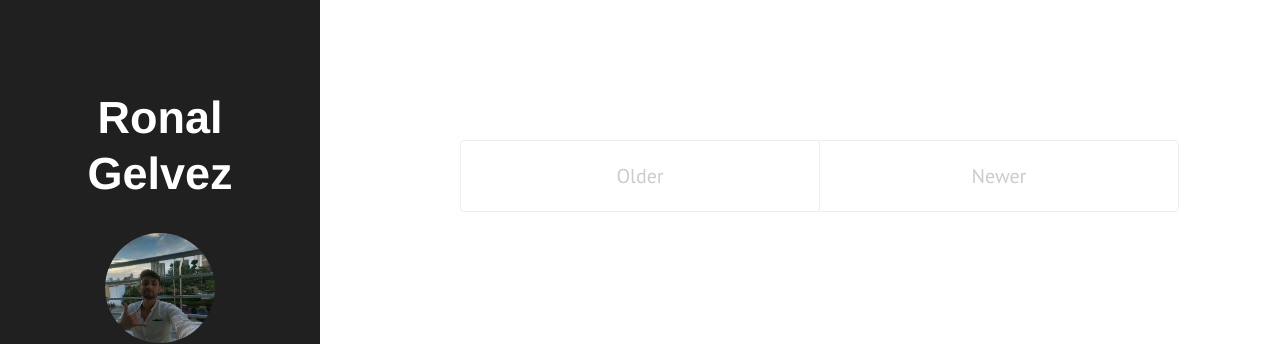
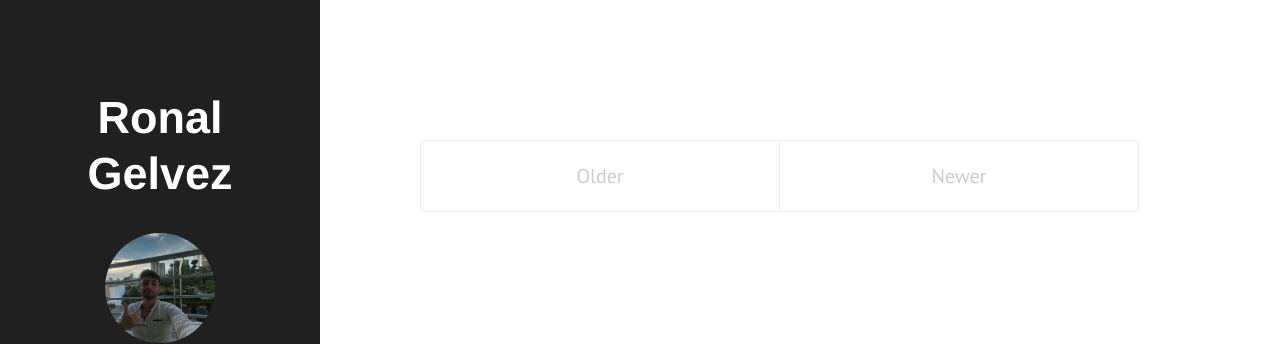
Before and after one commit to Dev-Ron/rmgelvez.github.io, a Jekyll site: the page built from index.html, in a window 1280 px wide. Shown: the top 344 px of the page. Built offline with Jekyll 4.4.1, drawn with Linux system fonts in a browser that asks for light colours.

Commit message:
Estilos Acomodar Nav

```diff
--- a/_layouts/default.html
+++ b/_layouts/default.html
@@ -6,10 +6,10 @@
   <body>
 
     {% include sidebar.html %}
-
+  <div class="contenido">
     <div class="content container">
       {{ content }}
     </div>
-
+  </div>
   </body>
 </html>
--- a/public/css/hyde.css
+++ b/public/css/hyde.css
@@ -37,8 +37,9 @@ html {
   height: auto;
 }
 
-@media (min-width: 48em) {
+@media (min-width: 64em) {
   .sidebar {
+    max-width: 380px;
     position: fixed;
     top: 0;
     left: 0;
@@ -82,7 +83,7 @@ margin-top: 50px;
  * contents to the bottom of the sidebar in tablets and up.
  */
 
-@media (min-width: 48em) {
+@media (min-width: 64em) {
   .sidebar-sticky {
     position: sticky;
     right:  1rem;
@@ -103,7 +104,11 @@ margin-top: 50px;
   padding-bottom: 4rem;
 }
 
-@media (min-width: 48em) {
+.contenido{
+  width: 100%;
+}
+
+@media (min-width: 64em) {
   .content {
     max-width: 38rem;
     margin-left: 20rem;
@@ -111,34 +116,9 @@ margin-top: 50px;
   }
 }
 
-@media (min-width: 64em) {
+/* @media (min-width: 64em) {
   .content {
     margin-left: 22rem;
     margin-right: 4rem;
   }
-}
-
-
-/*
- * Reverse layout
- *
- * Flip the orientation of the page by placing the `.sidebar` on the right.
- */
-
-@media (min-width: 48em) {
-  .layout-reverse .sidebar {
-    left: auto;
-    right: 0;
-  }
-  .layout-reverse .content {
-    margin-left: 2rem;
-    margin-right: 20rem;
-  }
-}
-
-@media (min-width: 64em) {
-  .layout-reverse .content {
-    margin-left: 4rem;
-    margin-right: 22rem;
-  }
-}
+} */
```
